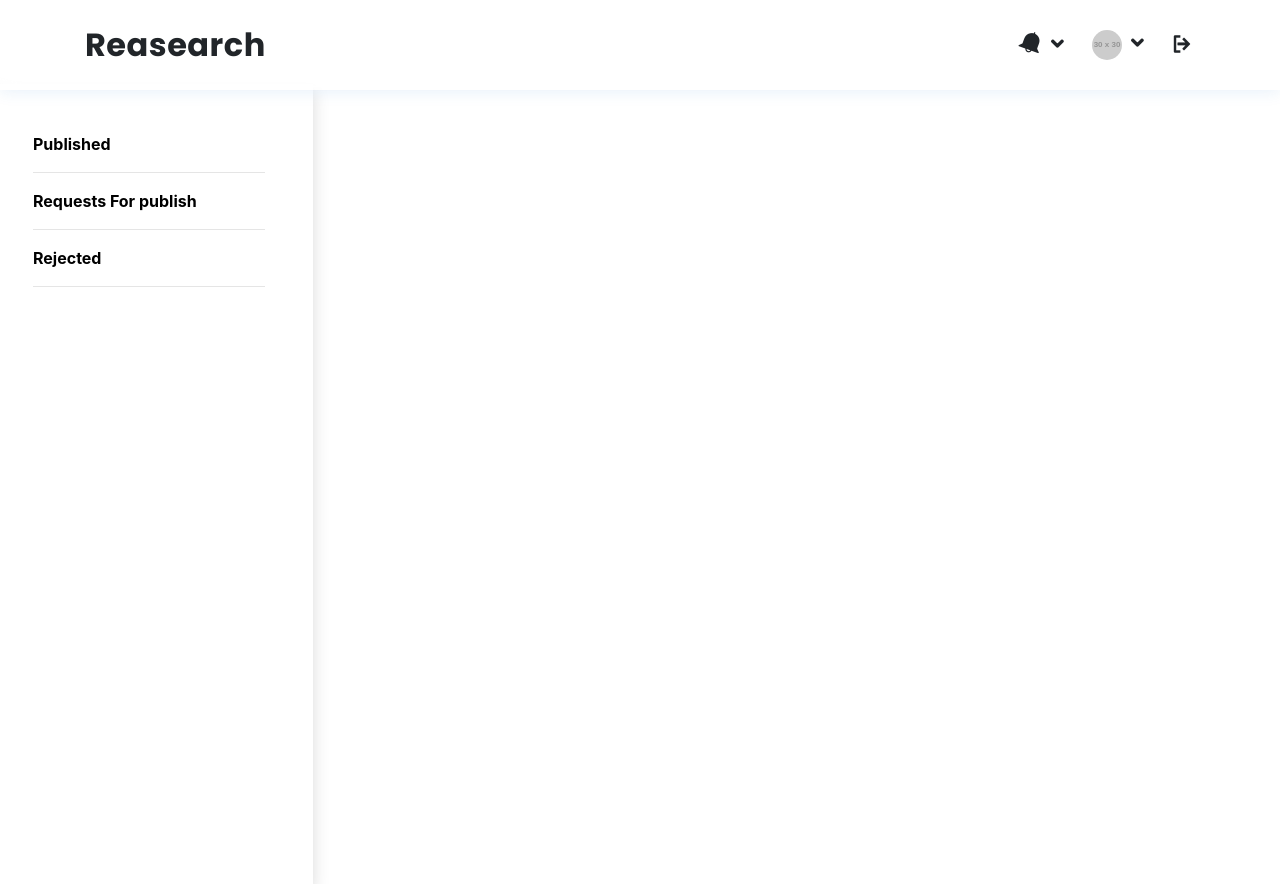
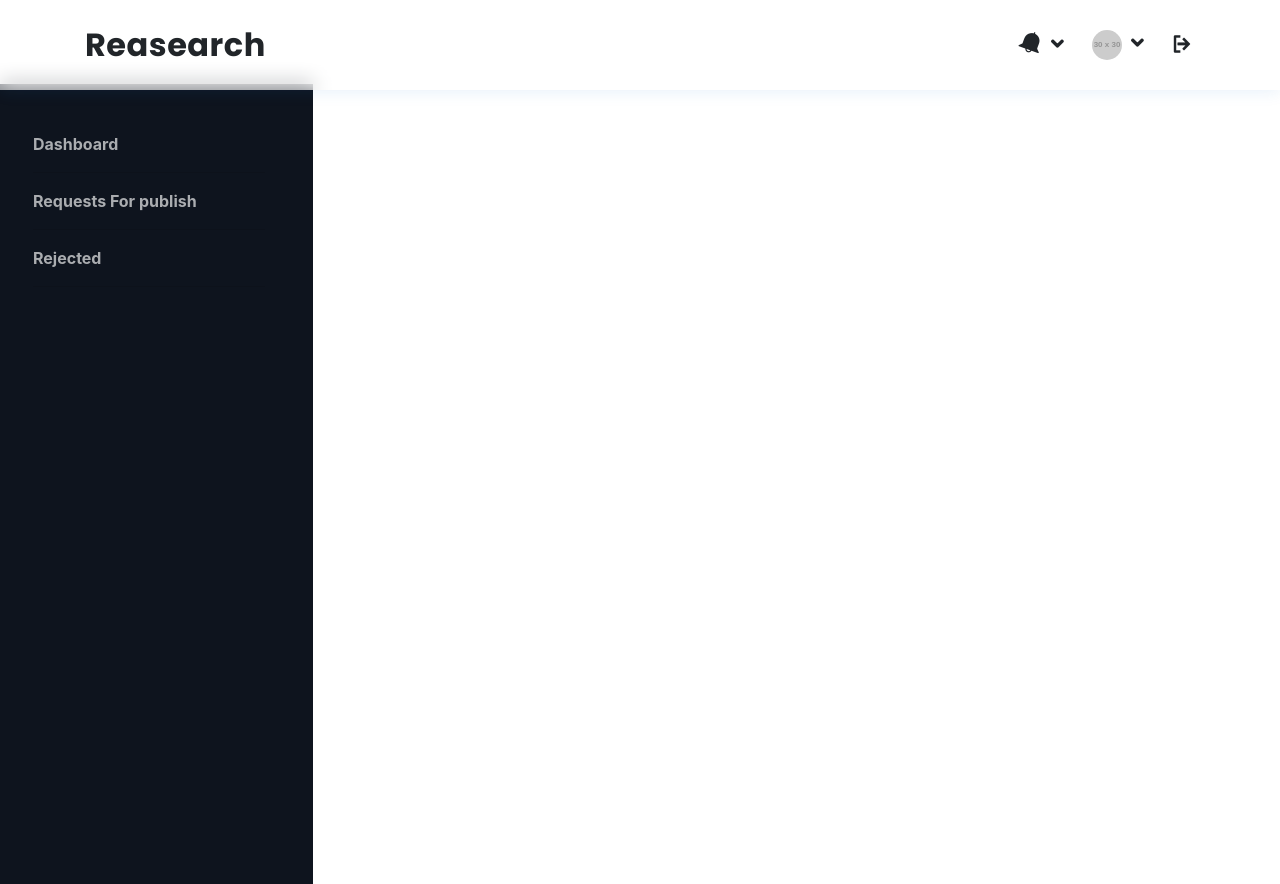
Before and after one commit to Ripon876/research-frontend, a React (Create React App) app: page /dashboard/moderator in a window 1280 px wide. Built offline with nearby package versions, Linux system fonts and the light colour scheme.

Commit message:
updating sidebar links depending on user

```diff
--- a/src/components/dashboard/navigation/SideBar.jsx
+++ b/src/components/dashboard/navigation/SideBar.jsx
@@ -3,7 +3,7 @@
 function SideBar({userType}) {
 	return (
 		<>
-      <div className="col-md-3 col-sm bg-uniform py-5 px-5 shadow" style={{height: '100vh'}}>
+      <div className="col-md-3 col-sm bg-uniform py-5 px-5 SideBar" >
         <div>
 
         {userType === 'user' ?
@@ -14,8 +14,8 @@
          </>
         :
          <>
-          <Link to="/dashboard/moderator/published">Published</Link> <br /> <hr />
-          <Link to="/dashboard/moderator/reqeust-for-publish">Requests For publish</Link> <br /> <hr />
+          <Link to="/dashboard/moderator/">Dashboard</Link> <br /> <hr />
+          <Link to="/dashboard/moderator/requests">Requests For publish</Link> <br /> <hr />
           <Link to="/">Rejected</Link> <hr />
          </>
         }
```
